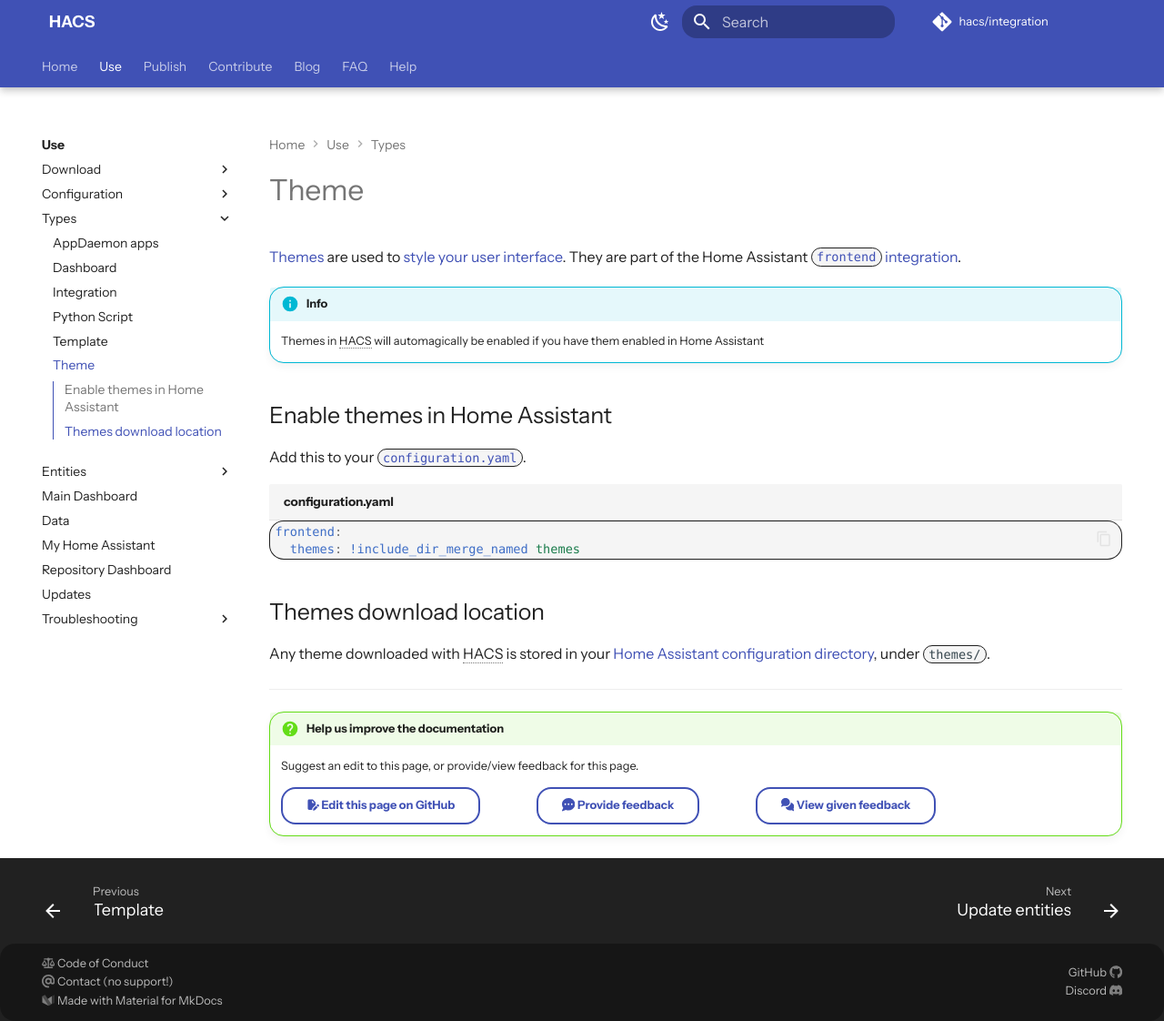
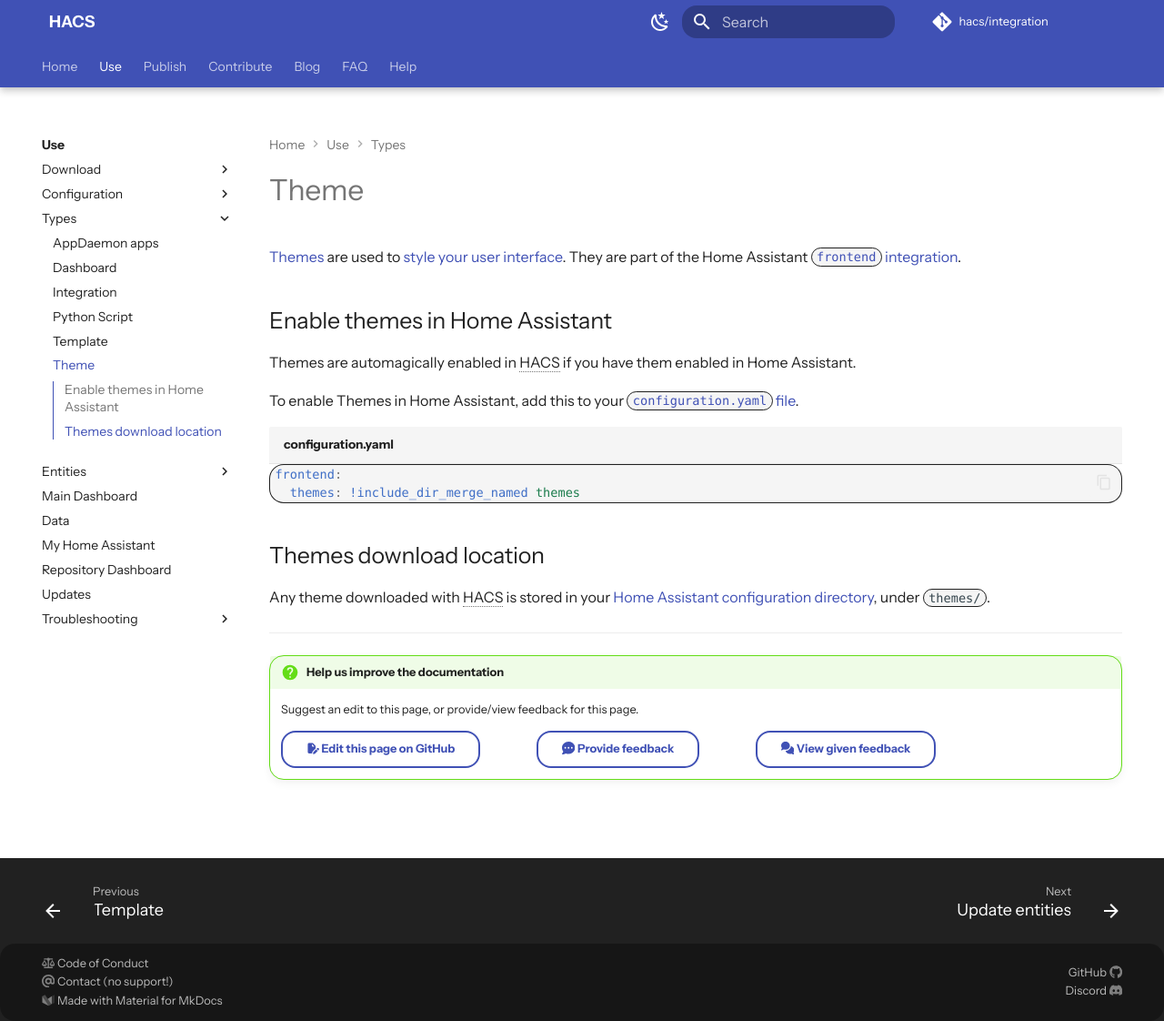
Before and after one commit to hacs/documentation, an MkDocs documentation site: the page built from source/docs/use/type/theme.md, in a window 1280 px wide and 1122 px high. Shown: the whole window at 91% size. Built offline with MkDocs 1.6.1 and Material for MkDocs 9.7.7, drawn with Linux system fonts in a browser that asks for light colours; some web fonts are replaced; plug-ins that fetch from the network failed and are left out; comment, search, counter and statistics services are not loaded.

Commit message:
Themes: rephrase, remove infor boxes

````diff
--- a/source/docs/use/type/theme.md
+++ b/source/docs/use/type/theme.md
@@ -5,12 +5,11 @@ layout: type
 
 [Themes](https://www.home-assistant.io/integrations/frontend/#defining-themes) are used to [style your user interface](https://www.home-assistant.io/frontend/). They are part of the Home Assistant [`frontend` integration](https://www.home-assistant.io/integrations/frontend/).
 
-!!! info
-    Themes in HACS will automagically be enabled if you have them enabled in Home Assistant
-
 ## Enable themes in Home Assistant
 
-Add this to your [`configuration.yaml`](https://www.home-assistant.io/docs/configuration/).
+Themes are automagically enabled in HACS if you have them enabled in Home Assistant.
+
+To enable Themes in Home Assistant, add this to your [`configuration.yaml` file](https://www.home-assistant.io/docs/configuration/).
 
 ```yaml title="configuration.yaml"
 frontend:
````
